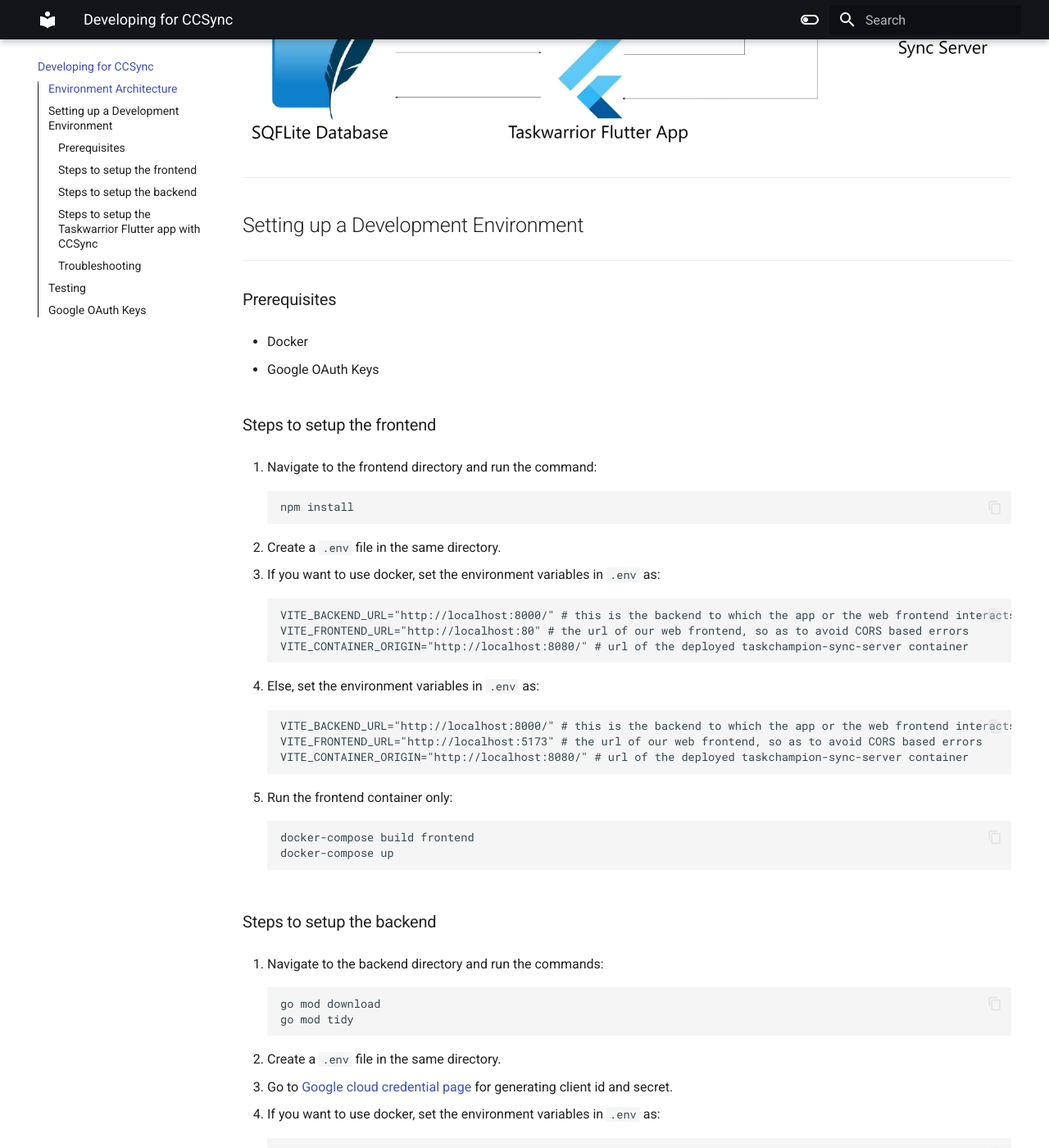
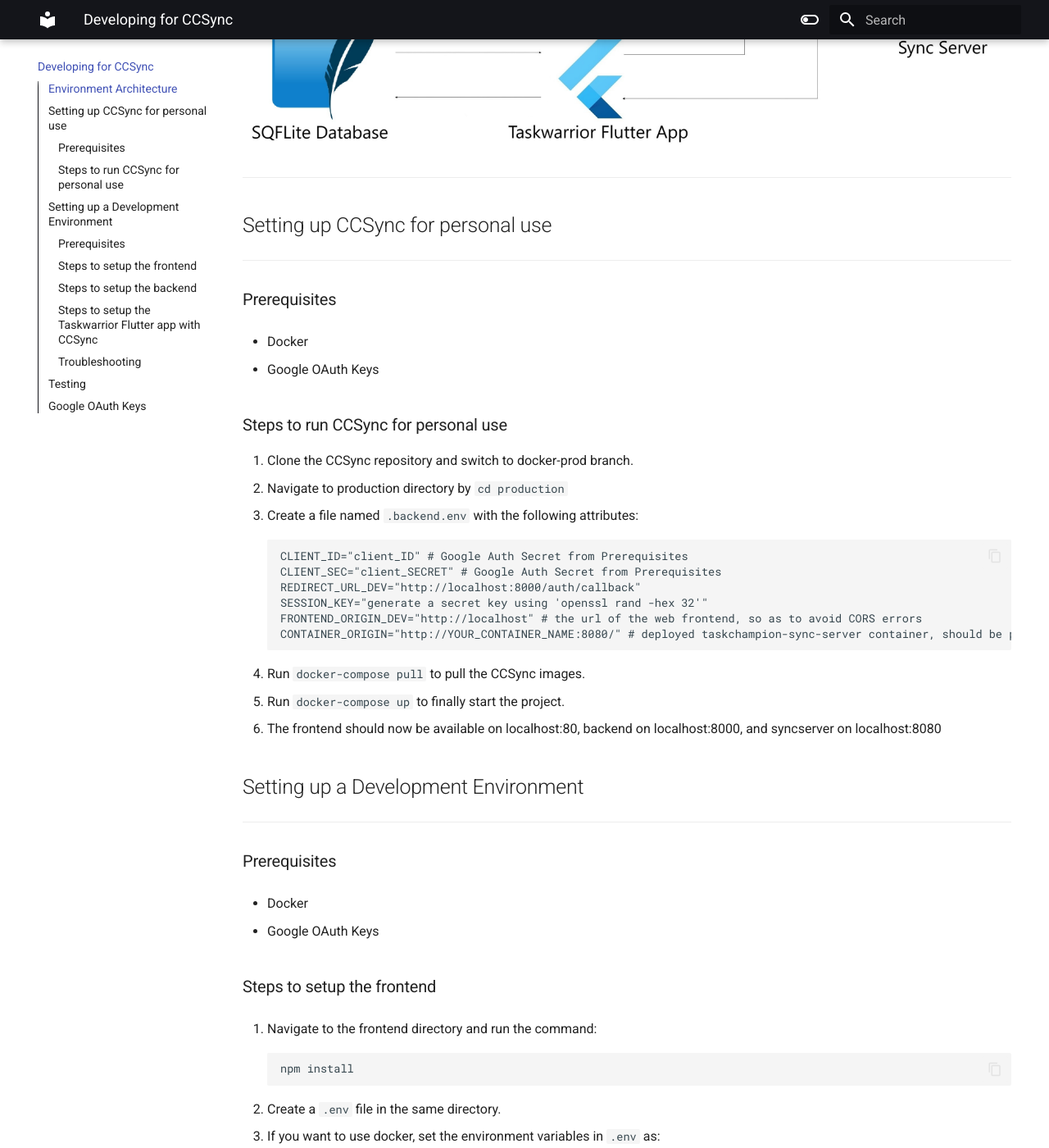
Before and after one commit to its-me-abhishek/ccsync-docs, an MkDocs documentation site: the page built from docs/index.md, in a window 1280 px wide and 1400 px high, scrolled down 734 px. Shown: the whole window at 82% size. Built offline with MkDocs 1.6.1 and Material for MkDocs 9.7.7, drawn with Linux system fonts in a browser that asks for light colours.

Commit message:
docs: add docs for personal use (#7)

```diff
--- a/docs/index.md
+++ b/docs/index.md
@@ -13,6 +13,33 @@
 <img src="./images/architecture.jpg">
 
 ---
+
+## Setting up CCSync for personal use
+
+---
+
+### Prerequisites
+
+- Docker
+
+- Google OAuth Keys
+
+### Steps to run CCSync for personal use
+
+1. Clone the CCSync repository and switch to docker-prod branch.
+2. Navigate to production directory by `cd production`
+3. Create a file named `.backend.env` with the following attributes:
+
+        CLIENT_ID="client_ID" # Google Auth Secret from Prerequisites
+        CLIENT_SEC="client_SECRET" # Google Auth Secret from Prerequisites
+        REDIRECT_URL_DEV="http://localhost:8000/auth/callback"
+        SESSION_KEY="generate a secret key using 'openssl rand -hex 32'"
+        FRONTEND_ORIGIN_DEV="http://localhost" # the url of the web frontend, so as to avoid CORS errors
+        CONTAINER_ORIGIN="http://YOUR_CONTAINER_NAME:8080/" # deployed taskchampion-sync-server container, should be production-syncserver-1 by default
+
+4. Run `docker-compose pull` to pull the CCSync images.
+5. Run `docker-compose up` to finally start the project.
+6. The frontend should now be available on localhost:80, backend on localhost:8000, and syncserver on localhost:8080
 
 ## Setting up a Development Environment
 
```
